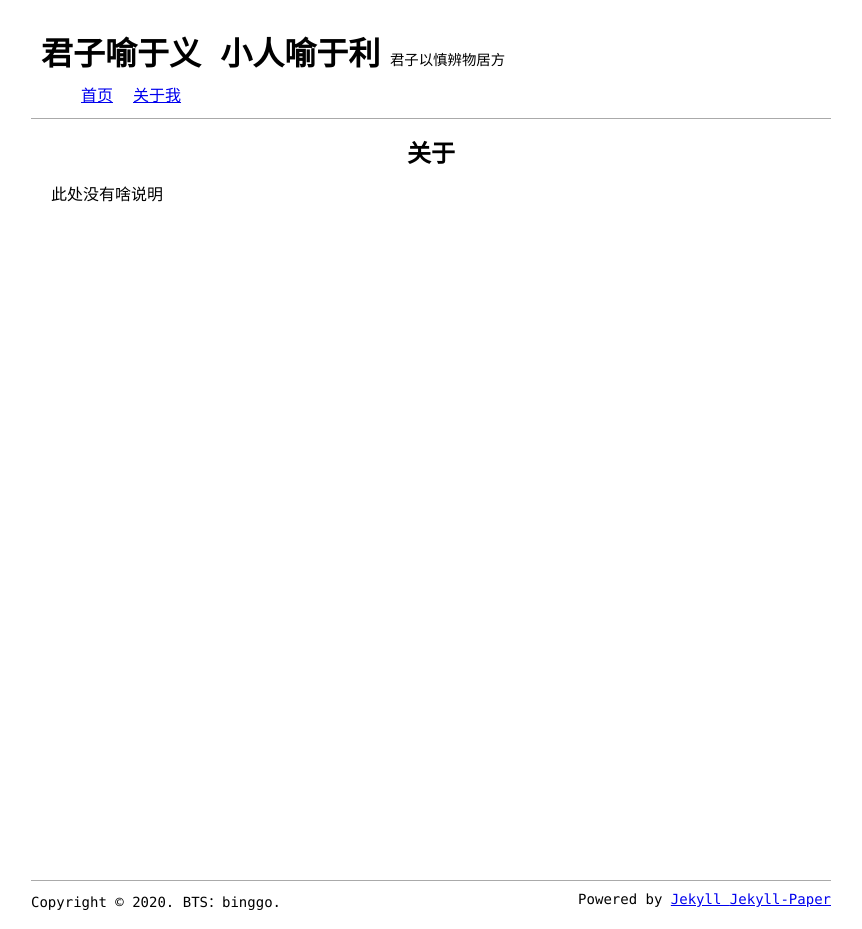
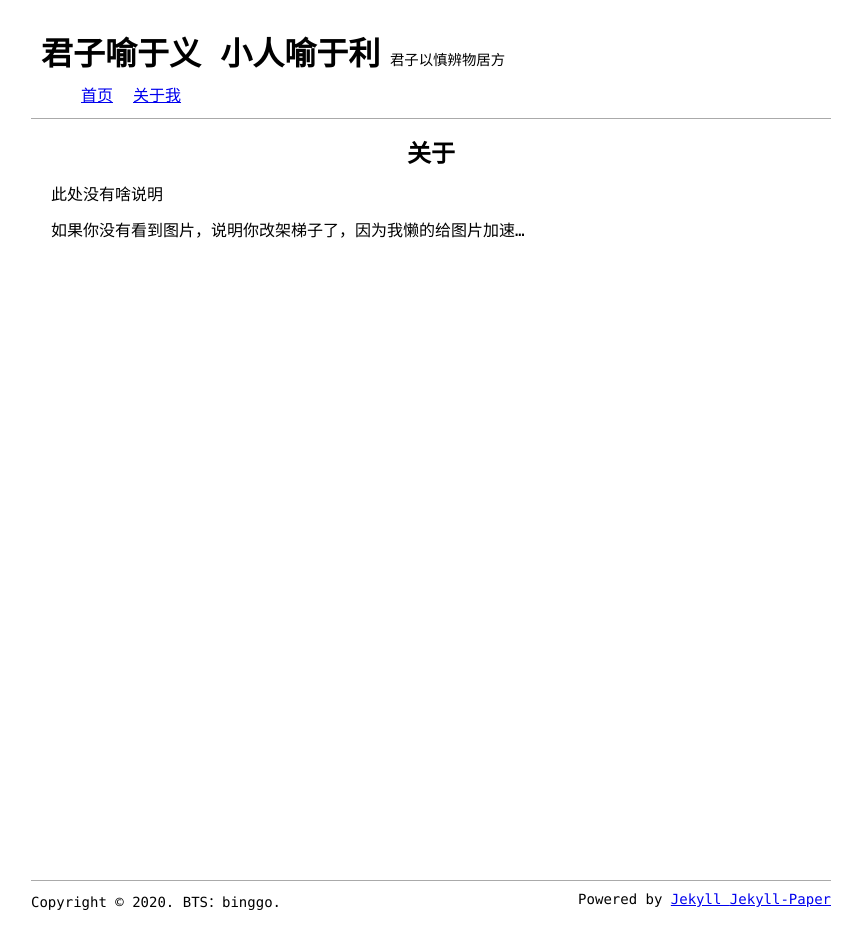
Before and after one commit to shulthz/shulthz.github.io, a Jekyll site: the page built from pages/about.md, in a window 1280 px wide. Shown: the whole page, without its empty margins (209-1071 px from the left). Built offline with Jekyll 4.4.1, drawn with Linux system fonts in a browser that asks for light colours.

Commit message:
Update about.md

```diff
--- a/pages/about.md
+++ b/pages/about.md
@@ -5,3 +5,5 @@ permalink: /about/
 ---
 
 此处没有啥说明
+
+如果你没有看到图片，说明你改架梯子了，因为我懒的给图片加速...
```
